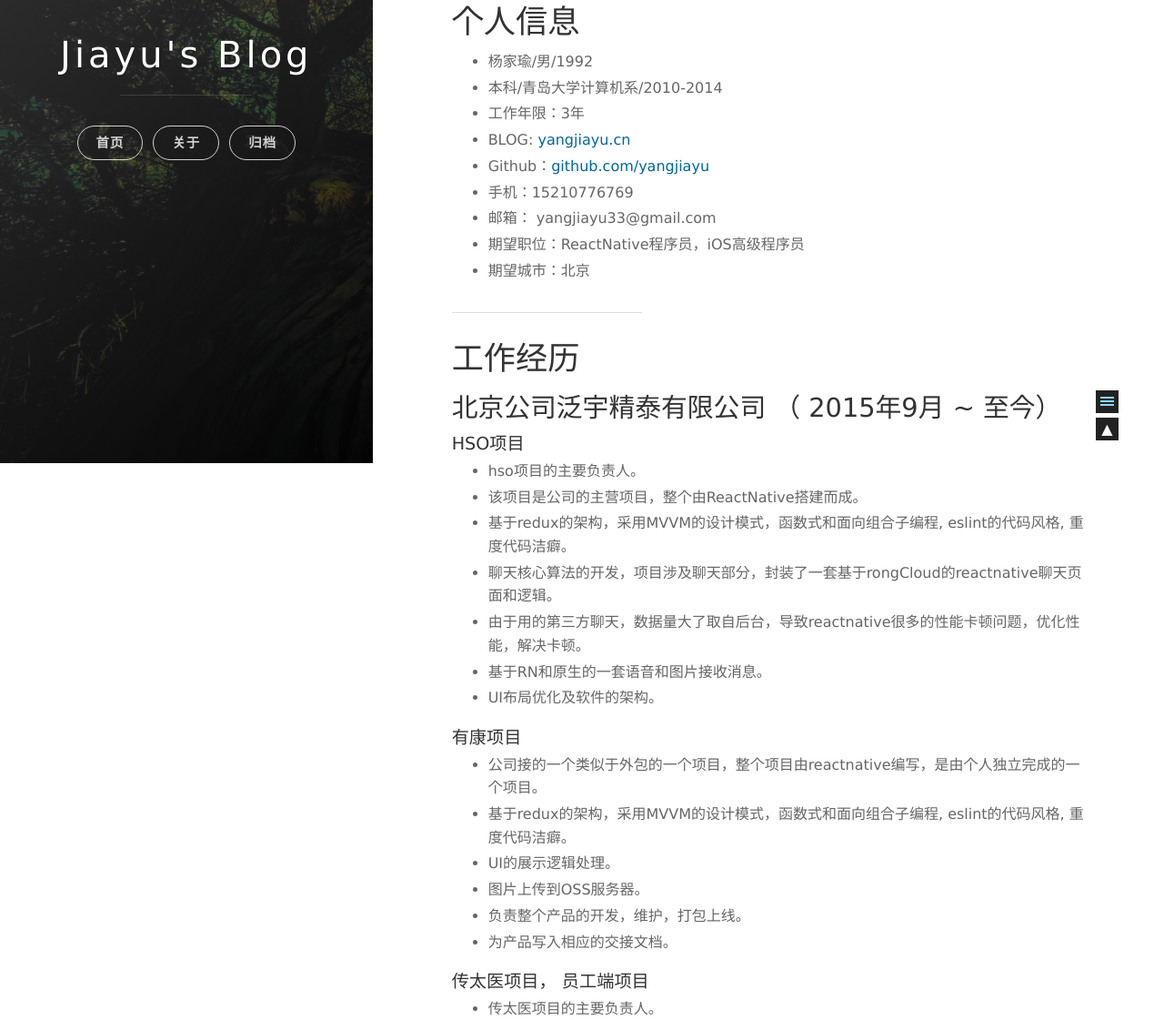
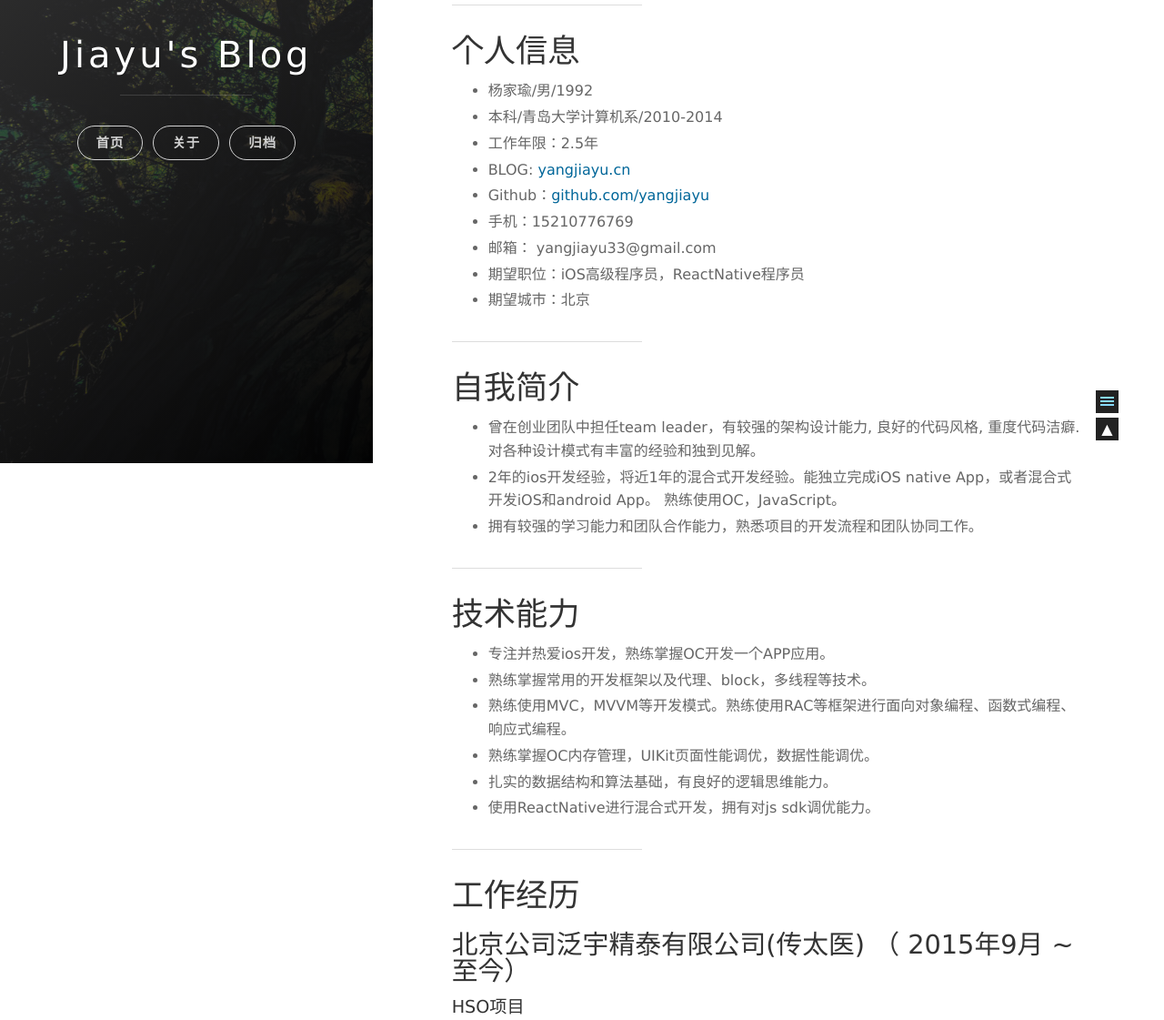
Before and after one commit to yangjiayu/yangjiayu.github.io, a plain HTML site: page about/index.html in a window 1280 px wide. Shown: the part 291-1412 px from the top of the page at 91% size. Drawn offline with nearby package versions, Linux system fonts and the light colour scheme; some packages are replaced by stand-ins of ours.

Commit message:
Site updated: 2016-12-05 17:26:12

```diff
--- a/about/index.html
+++ b/about/index.html
@@ -7,7 +7,7 @@
 
 
     <title>
-      Resume | Jiayu&#39;s Blog
+       | Jiayu&#39;s Blog
     </title>
 
     <meta name="viewport" content="width=device-width, initial-scale=1, maximum-scale=1, user-scalable=no">
@@ -16,52 +16,52 @@
 
 
 
-    <meta name="description" content="code less is code better.
+    <meta name="description" content="杨家瑜简历
+code less is code better.
 
 
 个人信息
 杨家瑜/男/1992
 本科/青岛大学计算机系/2010-2014
-工作年限：3年
+工作年限：2.5年
 BLOG: yangjiayu.cn
 Github：github.com/yangjiayu
 手机：15210776769
 邮箱： yangjiayu33@gmail.com
-期望职位：ReactNative程序员，iOS高级程序员
-期望城市：北京">
+期望职位：iOS高级程序员，ReactNative程序员">
 <meta property="og:type" content="article">
-<meta property="og:title" content="Resume | Jiayu's Blog">
+<meta property="og:title" content=" | Jiayu's Blog">
 <meta property="og:url" content="http://yoursite.com/2016/10/12/hello-world/index.html">
 <meta property="og:site_name" content="Jiayu's Blog">
-<meta property="og:description" content="code less is code better.
+<meta property="og:description" content="杨家瑜简历
+code less is code better.
 
 
 个人信息
 杨家瑜/男/1992
 本科/青岛大学计算机系/2010-2014
-工作年限：3年
+工作年限：2.5年
 BLOG: yangjiayu.cn
 Github：github.com/yangjiayu
 手机：15210776769
 邮箱： yangjiayu33@gmail.com
-期望职位：ReactNative程序员，iOS高级程序员
-期望城市：北京">
-<meta property="og:updated_time" content="2016-11-19T14:13:21.000Z">
+期望职位：iOS高级程序员，ReactNative程序员">
+<meta property="og:updated_time" content="2016-12-05T09:21:45.000Z">
 <meta name="twitter:card" content="summary">
-<meta name="twitter:title" content="Resume | Jiayu's Blog">
-<meta name="twitter:description" content="code less is code better.
+<meta name="twitter:title" content=" | Jiayu's Blog">
+<meta name="twitter:description" content="杨家瑜简历
+code less is code better.
 
 
 个人信息
 杨家瑜/男/1992
 本科/青岛大学计算机系/2010-2014
-工作年限：3年
+工作年限：2.5年
 BLOG: yangjiayu.cn
 Github：github.com/yangjiayu
 手机：15210776769
 邮箱： yangjiayu33@gmail.com
-期望职位：ReactNative程序员，iOS高级程序员
-期望城市：北京">
+期望职位：iOS高级程序员，ReactNative程序员">
 
 
 
@@ -185,7 +185,7 @@ classes that you can use:
 
   <header class="post-header">
 
-    <h1 class="post-title">Resume</h1>
+    <h1 class="post-title"></h1>
 
 
 
@@ -206,23 +206,39 @@ classes that you can use:
   </header>
 
   <section id="post-content" class="article-content post">
-    <blockquote>
+    <hr>
+<h2 id="杨家瑜简历"><a href="#杨家瑜简历" class="headerlink" title="杨家瑜简历"></a>杨家瑜简历</h2><blockquote>
 <p>code less is code better.</p>
 </blockquote>
 <hr>
 <h2 id="个人信息"><a href="#个人信息" class="headerlink" title="个人信息"></a>个人信息</h2><ul>
 <li>杨家瑜/男/1992</li>
 <li>本科/青岛大学计算机系/2010-2014</li>
-<li>工作年限：3年</li>
+<li>工作年限：2.5年</li>
 <li>BLOG: <a href="http://www.yangjiayu.cn" target="_blank" rel="external">yangjiayu.cn</a></li>
 <li>Github：<a href="https://github.com/yangjiayu" target="_blank" rel="external">github.com/yangjiayu</a></li>
 <li>手机：15210776769</li>
 <li>邮箱： yangjiayu33@gmail.com</li>
-<li>期望职位：ReactNative程序员，iOS高级程序员</li>
+<li>期望职位：iOS高级程序员，ReactNative程序员</li>
 <li>期望城市：北京</li>
 </ul>
 <hr>
-<h2 id="工作经历"><a href="#工作经历" class="headerlink" title="工作经历"></a>工作经历</h2><h3 id="北京公司泛宇精泰有限公司-（-2015年9月-至今）"><a href="#北京公司泛宇精泰有限公司-（-2015年9月-至今）" class="headerlink" title="北京公司泛宇精泰有限公司 （ 2015年9月 ~ 至今）"></a>北京公司泛宇精泰有限公司 （ 2015年9月 ~ 至今）</h3><h4 id="HSO项目"><a href="#HSO项目" class="headerlink" title="HSO项目"></a>HSO项目</h4><ul>
+<h2 id="自我简介"><a href="#自我简介" class="headerlink" title="自我简介"></a>自我简介</h2><ul>
+<li>曾在创业团队中担任team leader，有较强的架构设计能力, 良好的代码风格, 重度代码洁癖. 对各种设计模式有丰富的经验和独到见解。</li>
+<li>2年的ios开发经验，将近1年的混合式开发经验。能独立完成iOS native App，或者混合式开发iOS和android App。 熟练使用OC，JavaScript。</li>
+<li>拥有较强的学习能力和团队合作能力，熟悉项目的开发流程和团队协同工作。</li>
+</ul>
+<hr>
+<h2 id="技术能力"><a href="#技术能力" class="headerlink" title="技术能力"></a>技术能力</h2><ul>
+<li>专注并热爱ios开发，熟练掌握OC开发一个APP应用。</li>
+<li>熟练掌握常用的开发框架以及代理、block，多线程等技术。</li>
+<li>熟练使用MVC，MVVM等开发模式。熟练使用RAC等框架进行面向对象编程、函数式编程、响应式编程。</li>
+<li>熟练掌握OC内存管理，UIKit页面性能调优，数据性能调优。</li>
+<li>扎实的数据结构和算法基础，有良好的逻辑思维能力。</li>
+<li>使用ReactNative进行混合式开发，拥有对js sdk调优能力。</li>
+</ul>
+<hr>
+<h2 id="工作经历"><a href="#工作经历" class="headerlink" title="工作经历"></a>工作经历</h2><h3 id="北京公司泛宇精泰有限公司-传太医-（-2015年9月-至今）"><a href="#北京公司泛宇精泰有限公司-传太医-（-2015年9月-至今）" class="headerlink" title="北京公司泛宇精泰有限公司(传太医) （ 2015年9月 ~ 至今）"></a>北京公司泛宇精泰有限公司(传太医) （ 2015年9月 ~ 至今）</h3><h4 id="HSO项目"><a href="#HSO项目" class="headerlink" title="HSO项目"></a>HSO项目</h4><ul>
 <li>hso项目的主要负责人。</li>
 <li>该项目是公司的主营项目，整个由ReactNative搭建而成。</li>
 <li>基于redux的架构，采用MVVM的设计模式，函数式和面向组合子编程, eslint的代码风格, 重度代码洁癖。</li>
@@ -277,8 +293,6 @@ classes that you can use:
 <li>版本管理、文档和自动化部署工具：<code>Git</code></li>
 <li>设计模式： <code>MVC</code>, <code>MVVM</code>, <code>函数式编程</code>，<code>面向组合子编程</code></li>
 </ul>
-<hr>
-<h2 id="个人评价"><a href="#个人评价" class="headerlink" title="个人评价"></a>个人评价</h2><p>本人有较强的架构设计能力, 良好的代码风格, 重度代码洁癖. 熟悉各种设计模式, 由原来的C到OC,再到js, html, css, 再到react各种框架, 同时不断的追求更加方便耦合性更小的设计风格, 不断学习,不断点亮技能树.</p>
 <hr>
 <h2 id="致谢"><a href="#致谢" class="headerlink" title="致谢"></a>致谢</h2><p>感谢您花时间阅读我的简历，期待能有机会和您共事。</p>
 
```
